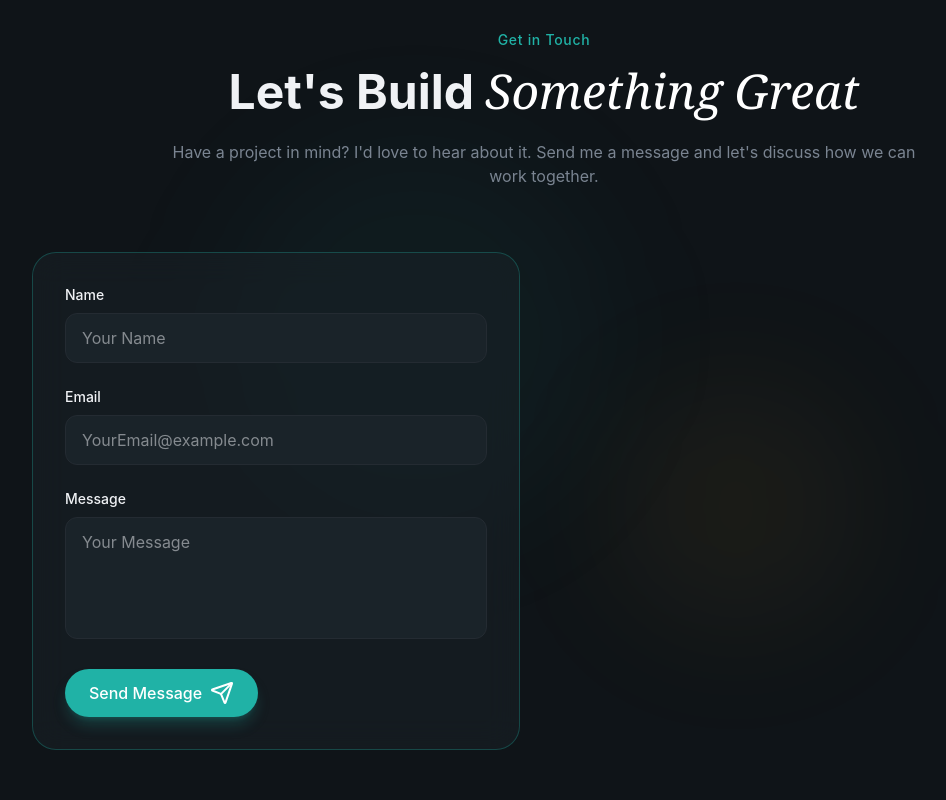
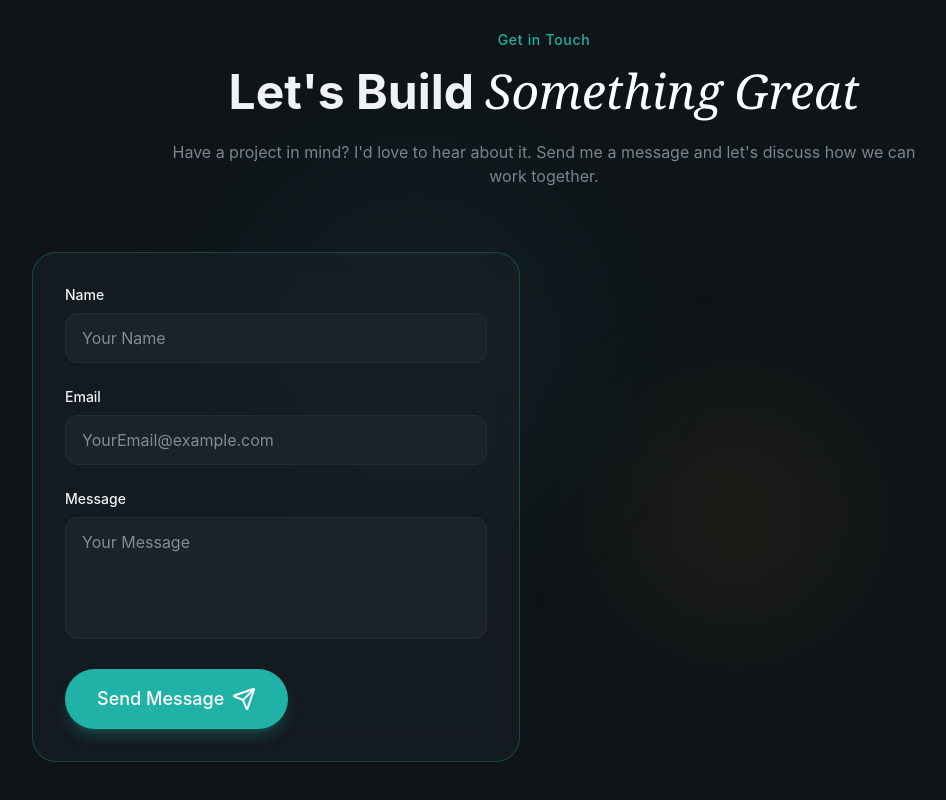
Before and after one commit to MoeF159/Portfolio, a React (Vite) app: page / in a window 1280 px wide. Shown: the part 6334-7134 px from the top of the page, without its empty margins (96-1042 px from the left). Built offline with nearby package versions, Linux system fonts and the light colour scheme.

Commit message:
Fixed bug caused by incorrect importing

```diff
--- a/src/sections/Contact.jsx
+++ b/src/sections/Contact.jsx
@@ -1,5 +1,5 @@
 import { Mail, Phone, MapPin, Send } from "lucide-react";
-import { Button } from "@/components/button";
+import { Button } from "@/components/Button";
 const ContactInfo = [
     {
         icon: Mail,
@@ -98,7 +98,7 @@ export const Contact = () => {
             ></textarea>
           </div>
 
-          <Button>
+          <Button className="w-full" type="submit" size="lg">
             Send Message
             <Send />
           </Button>
```
